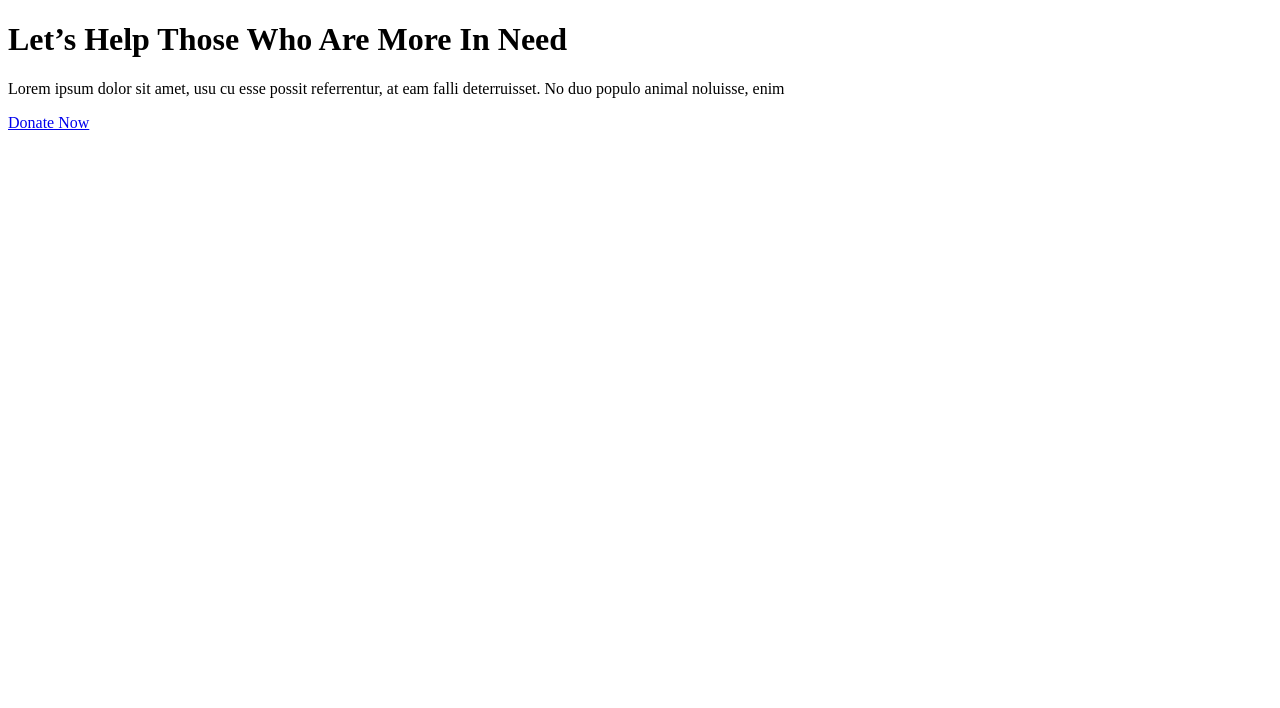
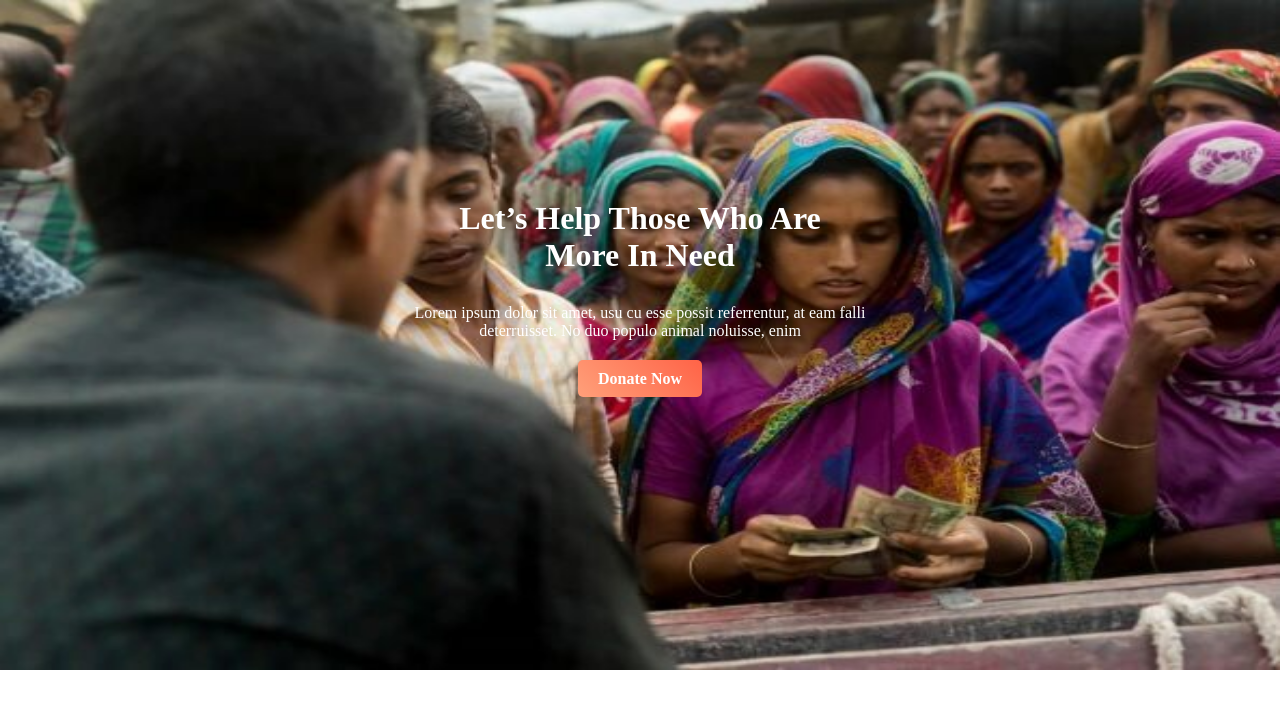
Before and after one commit to csrafsan/donate-today, a plain HTML site: page index.html in a window 1280 px wide. Drawn offline with Linux system fonts and the light colour scheme.

Commit message:
top banner added

```diff
--- a/index.html
+++ b/index.html
@@ -4,14 +4,15 @@
     <meta charset="UTF-8">
     <meta http-equiv="X-UA-Compatible" content="IE=edge">
     <meta name="viewport" content="width=device-width, initial-scale=1.0">
+   <link rel="stylesheet" href="style.css">
     <title>Donate-today</title>
 </head>
 <body>
-    <div class="header">
-        <h1>Let’s Help Those Who Are More In Need</h1>
-        <p>Lorem ipsum dolor sit amet, usu cu esse possit referrentur, at eam falli deterruisset. No duo populo animal noluisse,
+    <div class="top-banner">
+        <h1>Let’s Help Those Who Are <br>More In Need</h1>
+        <p>Lorem ipsum dolor sit amet, usu cu esse possit referrentur, at eam falli <br> deterruisset. No duo populo animal noluisse,
         enim</p>
-        <a href="#">Donate Now</a>
+        <a class="donate-button" href="#">Donate Now</a>
     </div>
 
 </body>
--- /dev/null
+++ b/style.css
@@ -0,0 +1,35 @@
+
+*{
+    margin: 0;
+    padding: 0;
+}
+
+.top-banner {
+    background-image: url(img/donation1.jpg);
+    background-size: 100% 100%;
+    height: 670px;
+    background-repeat: no-repeat;
+    color: white;
+    text-align: center;
+
+}
+
+.top-banner h1{
+    padding-top: 200px;
+}
+.top-banner p{
+    padding:30px;
+
+}
+
+
+
+.donate-button {
+    text-decoration: none;
+    background-image: linear-gradient(45deg, lightSalmon, tomato);
+    padding: 10px 20px;
+    border-radius: 5px;
+    color: white;
+    font-weight: 700;
+
+}
```
Also changed, not shown: img/donation0.jpg (added), img/donation1.jpg (added), img/donation10.jpg (added), img/donation11.jpg (added), img/donation13.jpg (added), img/donation14.webp (added), img/donation2.jpg (added), img/donation4.jpg (added), img/donation5.jpg (added), img/donation6.jpg (added), img/donation7.jpg (added), img/donation8.jpg (added), img/donation9.jpg (added), 2 other files.
